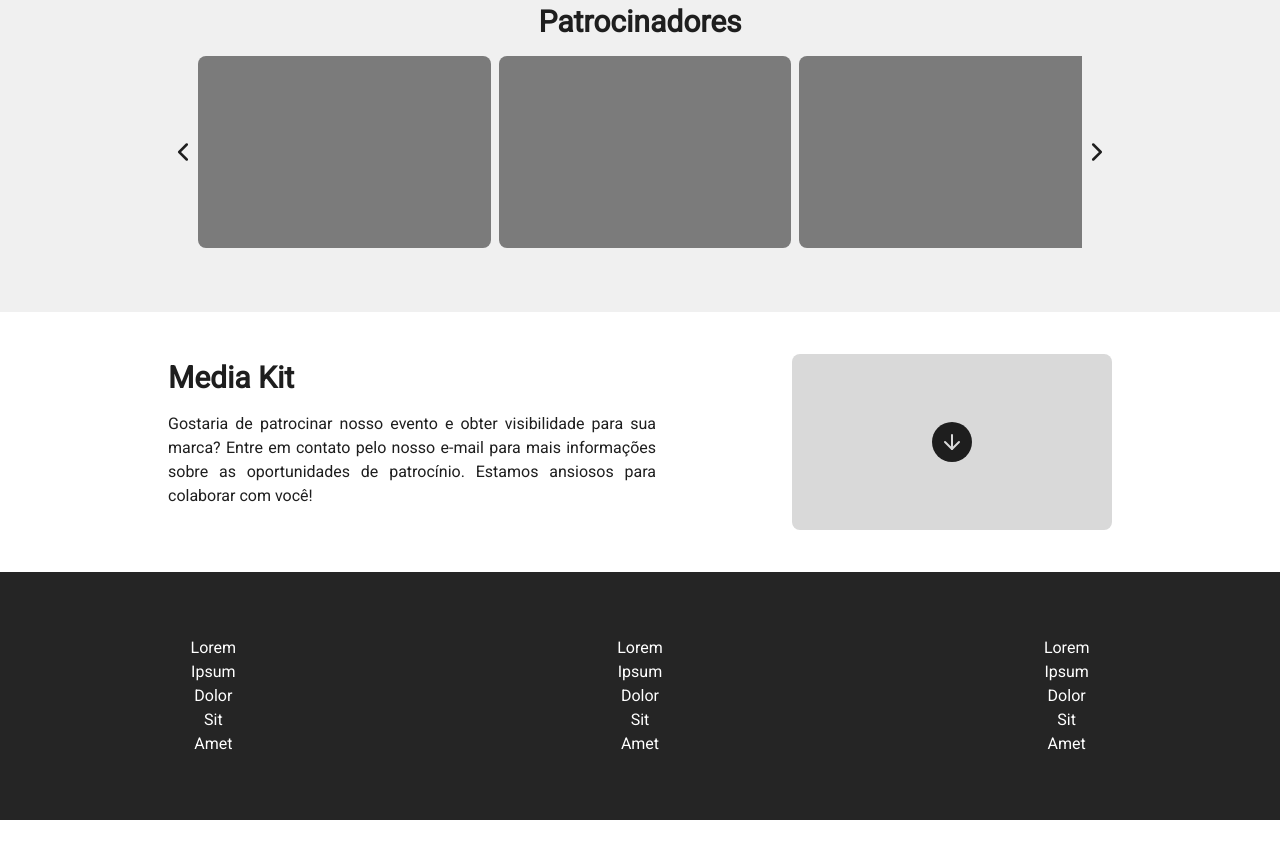
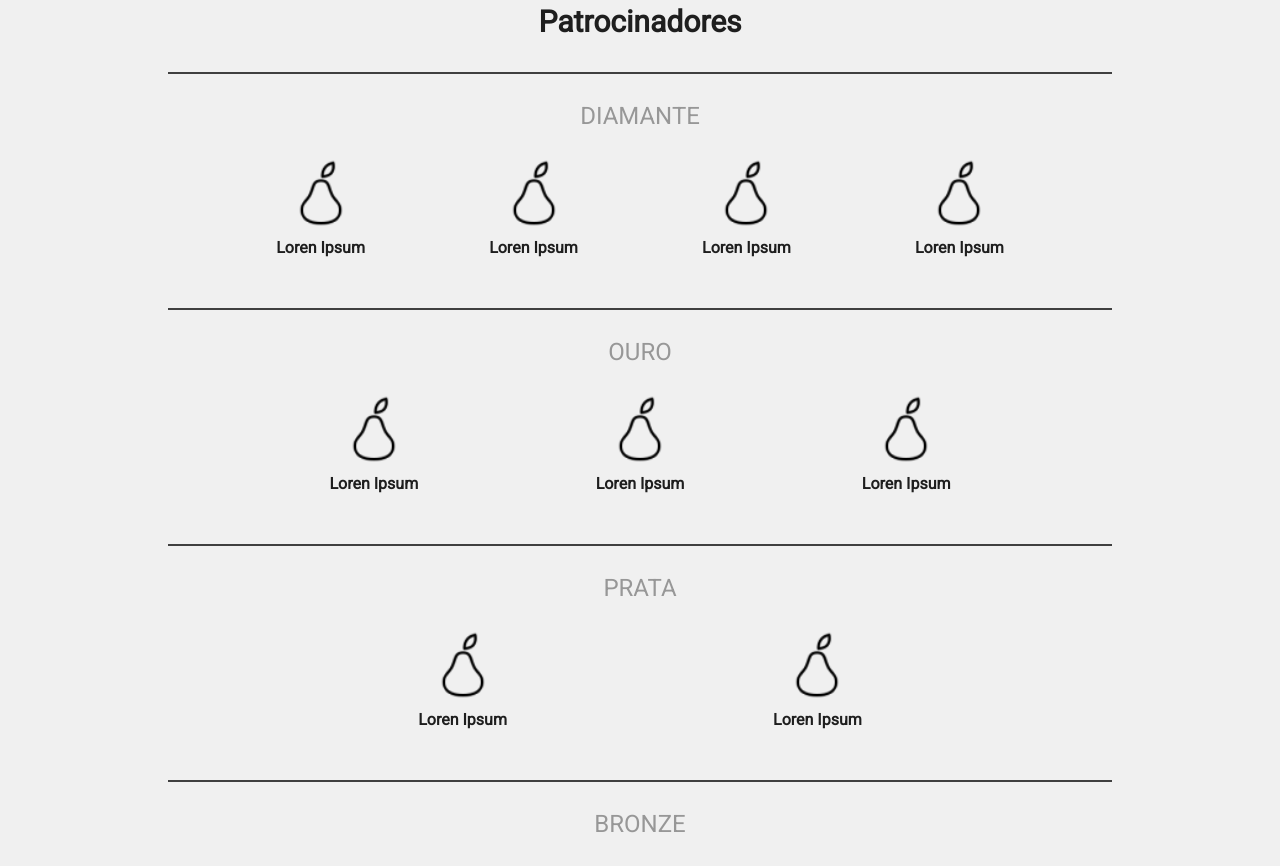
Before and after one commit to marialmeida1/site-devfest-hospedado, a Next.js app: page / in a window 1280 px wide. Shown: the part 1880-2746 px from the top of the page. Before the commit the page ends 2700 px from the top, so only its background shows below. Built offline with nearby package versions, Linux system fonts and the light colour scheme.

Commit message:
chore: change in the sponsors section

```diff
--- a/src/app/components/home/SponsorCarousel/index.tsx
+++ /dev/null
@@ -1,87 +0,0 @@
-"use client";
-
-import { ChevronLeft, ChevronRight } from "lucide-react";
-import { useEffect, useRef, useState } from "react";
-
-export default function SponsorCarousel() {
-    const [currentIndex, setCurrentIndex] = useState(0);
-    const [visibleCardsCount, setVisibleCardsCount] = useState(3);
-    const [cardCount, setCardCount] = useState(0);
-    const cardContainerRef = useRef<HTMLDivElement | null>(null);
-
-    useEffect(() => {
-        if (cardContainerRef.current) {
-            const count = cardContainerRef.current.querySelectorAll('.card').length;
-            setCardCount(count);
-        }
-    }, []);
-
-    useEffect(() => {
-        const checkScreenWidth = () => {
-            let newVisibleCardsCount = 0;
-
-            if (window.innerWidth >= 1024) {
-                newVisibleCardsCount = 3;
-            } else if (window.innerWidth >= 768) {
-                newVisibleCardsCount = 2;
-            } else {
-                newVisibleCardsCount = 1;
-            }
-
-            setVisibleCardsCount(newVisibleCardsCount);
-            setCurrentIndex(0); // Reset index on resize
-        }
-
-        checkScreenWidth();
-        window.addEventListener('resize', checkScreenWidth);
-
-        return () => {
-            window.removeEventListener('resize', checkScreenWidth);
-        };
-    }, []);
-
-    const handleNext = () => {
-        setCurrentIndex((prevIndex) => {
-            if ((prevIndex + 1) * visibleCardsCount >= cardCount) {
-                return 0; // Reset to start if at the end
-            } else {
-                return prevIndex + 1;
-            }
-        });
-    };
-
-    const handlePrev = () => {
-        setCurrentIndex((prevIndex) => {
-            if (prevIndex === 0) {
-                return Math.ceil(cardCount / visibleCardsCount) - 1;
-            } else {
-                return prevIndex - 1;
-            }
-        });
-    };
-
-    const cardWidthPercentage = 100 / visibleCardsCount;
-    const cardGapPercentage = 2; // Defina o valor de gap desejado aqui
-    const translateValue = cardWidthPercentage + cardGapPercentage;
-
-    return (
-        <div className="w-full flex justify-between items-center">
-            <ChevronLeft
-                className="size-8 text-[#1E1E1E] cursor-pointer transition-all hover:text-zinc-500"
-                onClick={handlePrev}
-            />
-            <div className="overflow-hidden w-full">
-                <div ref={cardContainerRef} className="flex gap-2 transition-transform duration-300 ease-in-out" style={{ transform: `translateX(-${currentIndex * translateValue}%)` }}>
-                    <div className="card flex-none w-full flex justify-center h-48 rounded-lg bg-[#7B7B7B]" style={{ flex: `0 0 calc(${cardWidthPercentage}% - ${cardGapPercentage}px)` }}></div>
-                    <div className="card flex-none w-full flex justify-center h-48 rounded-lg bg-[#7B7B7B]" style={{ flex: `0 0 calc(${cardWidthPercentage}% - ${cardGapPercentage}px)` }}></div>
-                    <div className="card flex-none w-full flex justify-center h-48 rounded-lg bg-[#7B7B7B]" style={{ flex: `0 0 calc(${cardWidthPercentage}% - ${cardGapPercentage}px)` }}></div>
-                    <div className="card flex-none w-full flex justify-center h-48 rounded-lg bg-[#7B7B7B]" style={{ flex: `0 0 calc(${cardWidthPercentage}% - ${cardGapPercentage}px)` }}></div>
-                </div>
-            </div>
-            <ChevronRight
-                className="size-8 text-[#1E1E1E] cursor-pointer transition-all hover:text-zinc-500"
-                onClick={handleNext}
-            />
-        </div>
-    );
-}
--- /dev/null
+++ b/src/app/components/home/SponsorsSection/SponsorDivision/SponsorDivisionItem/index.tsx
@@ -0,0 +1,16 @@
+import Image from "next/image";
+
+export default function SponsorDivisionItem() {
+    return (
+        <div className="mx-4 mb-8 flex flex-col justify-center items-center">
+            <Image
+                className="mb-2"
+                src="/img/home/sponsors/pear.png"
+                alt="Sponsors image"
+                width={70}
+                height={70}
+            />
+            <p className="font-black">Loren  Ipsum</p>
+        </div>
+    );
+}
--- /dev/null
+++ b/src/app/components/home/SponsorsSection/SponsorDivision/index.tsx
@@ -0,0 +1,20 @@
+import Image from "next/image";
+import { ReactNode } from "react";
+
+interface SponsorDivisionProps {
+    category: string;
+    children: ReactNode;
+}
+
+export default function SponsorDivision({ category, children }: SponsorDivisionProps) {
+    return (
+        <div className="mt-4  border-t-2 border-[#404040]">
+            <h1 className="my-6 text-2xl leading-9 uppercase text-[#979797] font-light text-center">
+                {category}
+            </h1>
+            <div className="h-full flex flex-col justify-evenly sm:flex-row">
+                {children}
+            </div>
+        </div>
+    );
+}
--- /dev/null
+++ b/src/app/components/home/SponsorsSection/index.tsx
@@ -0,0 +1,38 @@
+"use client";
+
+import SponsorDivision from "./SponsorDivision";
+import Image from "next/image";
+import SponsorDivisionItem from "./SponsorDivision/SponsorDivisionItem";
+
+export default function SponsorsSection() {
+    return (
+        <div>
+            <SponsorDivision category="Diamante">
+                <SponsorDivisionItem />
+                <SponsorDivisionItem />
+                <SponsorDivisionItem />
+                <SponsorDivisionItem />
+            </SponsorDivision>
+            <SponsorDivision category="Ouro">
+                <SponsorDivisionItem />
+                <SponsorDivisionItem />
+                <SponsorDivisionItem />
+            </SponsorDivision>
+            <SponsorDivision category="Prata">
+                <SponsorDivisionItem />
+                <SponsorDivisionItem />
+            </SponsorDivision>
+            <SponsorDivision category="Bronze">
+                <SponsorDivisionItem />
+                <SponsorDivisionItem />
+                <SponsorDivisionItem />
+            </SponsorDivision>
+            <SponsorDivision category="Apoio">
+                <SponsorDivisionItem />
+                <SponsorDivisionItem />
+                <SponsorDivisionItem />
+                <SponsorDivisionItem />
+            </SponsorDivision>
+        </div>
+    );
+}
--- a/src/app/page.tsx
+++ b/src/app/page.tsx
@@ -5,7 +5,7 @@ import CountdownTimer from "./components/home/CountdownTimer";
 import HomeButton from "./components/home/HomeButton";
 import SpeakerCarousel from "./components/home/SpeakerCarousel";
 import QuestionAccordion from "./components/home/QuestionAccordion";
-import SponsorCarousel from "./components/home/SponsorCarousel";
+import SponsorsSection from "./components/home/SponsorsSection";
 import { ArrowDown } from "lucide-react";
 import Image from "next/image";
 import { useState } from "react";
@@ -115,7 +115,7 @@ export default function Home() {
       <div className="bg-[#F0F0F0]">
         <section className="container pt-8 pb-16">
           <SectionTitle align="text-center">Patrocinadores</SectionTitle>
-          <SponsorCarousel />
+          <SponsorsSection />
         </section>
       </div>
       <section className="container py-8 px-4 flex flex-col text-center sm:w-4/5 lg:w-full lg:flex-row lg:items-center">
```
Also changed, not shown: public/img/home/sponsors/pear.png (added).
